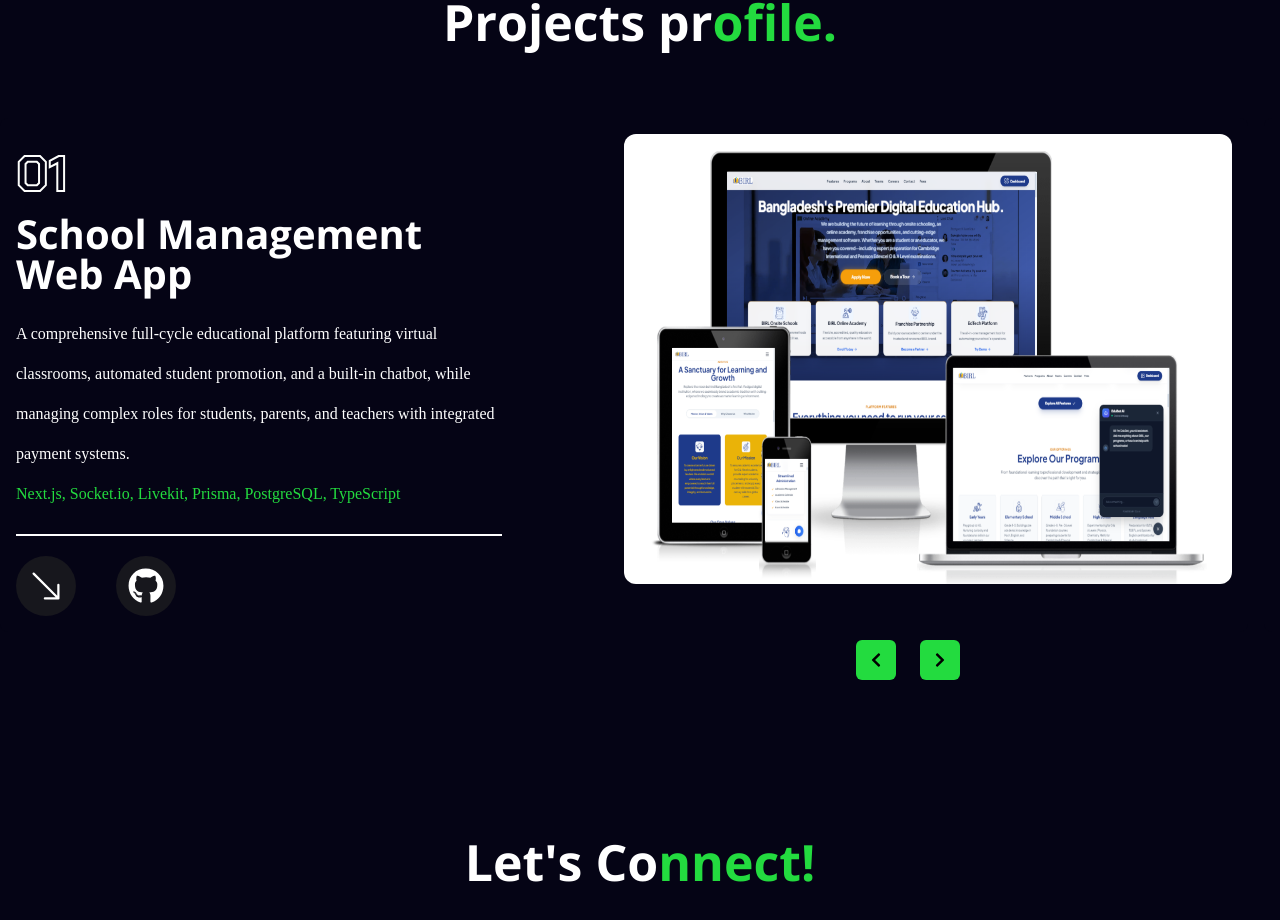
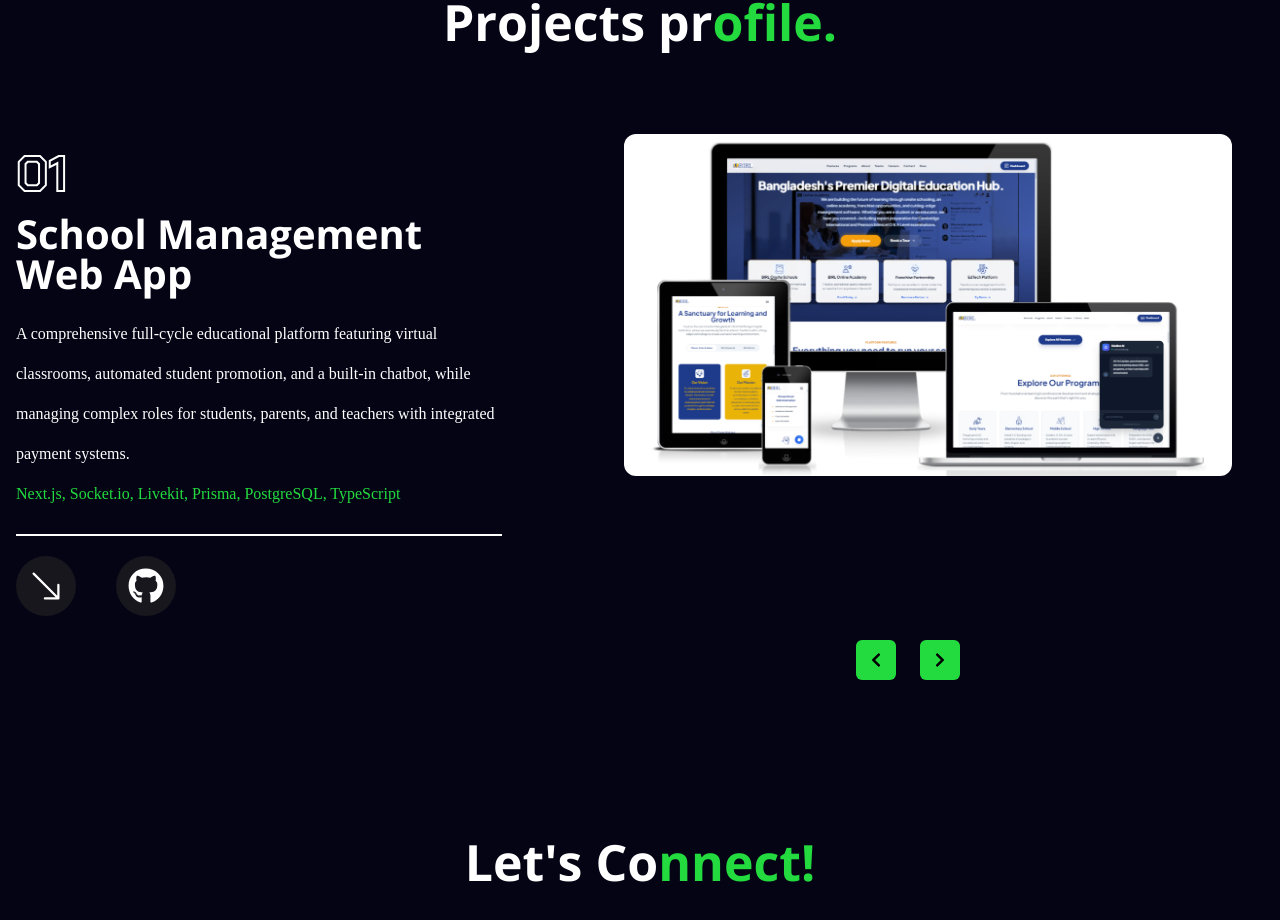
Before and after one commit to xplorekamrul/My_Porfolio_InReact, a React (Vite) app: page / in a window 1280 px wide. Shown: the part 2892-3812 px from the top of the page. Built offline with nearby package versions, Linux system fonts and the light colour scheme; a web font is replaced by a local one.

Commit message:
ratio change

```diff
--- a/src/Pages/Work.jsx
+++ b/src/Pages/Work.jsx
@@ -1,29 +1,28 @@
-import React, { useEffect, useRef, useState } from 'react';
+import { Tooltip, TooltipContent, TooltipProvider, TooltipTrigger } from '@radix-ui/react-tooltip';
+import { useEffect, useRef, useState } from 'react';
+import { BsArrowDownRight } from "react-icons/bs";
+import { FaChevronLeft, FaChevronRight, FaGithub } from "react-icons/fa";
 import { Container } from '../Components/Container';
+import Flex from '../Components/Flex';
 import Heading from '../Components/Heading';
-import Flex from '../Components/Flex';
+import Image from '../Components/Image';
 import Paragraph from '../Components/Paragraph';
-import { BsArrowDownRight } from "react-icons/bs";
-import { FaGithub, FaChevronLeft, FaChevronRight } from "react-icons/fa";
-import { Tooltip, TooltipContent, TooltipProvider, TooltipTrigger } from '@radix-ui/react-tooltip';
-import Image from '../Components/Image';
-import slider1 from '../assets/portfolio-showcase (6).png';
+import slider16 from '../assets/paroject_slider (1).png';
+import slider12 from '../assets/paroject_slider (2).png';
+import slider15 from '../assets/paroject_slider (3).png';
+import slider14 from '../assets/paroject_slider (4).png';
+import slider17 from '../assets/paroject_slider (5).png';
+import slider13 from '../assets/paroject_slider (6).png';
 import slider2 from '../assets/portfolio-showcase (1).jpeg';
+import slider6 from '../assets/portfolio-showcase (2).png';
 import slider3 from '../assets/portfolio-showcase (4).png';
 import slider4 from '../assets/portfolio-showcase (5).png';
-import slider5 from '../assets/portfolio-showcase (2).png';
-import slider6 from '../assets/portfolio-showcase (2).png';
+import slider1 from '../assets/portfolio-showcase (6).png';
 import slider7 from '../assets/portfolio-showcase (7).png';
+import slider9 from '/sliders (1).png';
+import slider11 from '/sliders (3).png';
+import slider10 from '/sliders (4).png';
 import slider8 from '/sliders (5).png';
-import slider9 from '/sliders (1).png';
-import slider10 from '/sliders (4).png';
-import slider11 from '/sliders (3).png';
-import slider12 from '../assets/paroject_slider (2).png';
-import slider13 from '../assets/paroject_slider (6).png';
-import slider14 from '../assets/paroject_slider (4).png';
-import slider15 from '../assets/paroject_slider (3).png';
-import slider16 from '../assets/paroject_slider (1).png';
-import slider17 from '../assets/paroject_slider (5).png';
 
 // Array of project objects
 const projects = [
@@ -300,9 +299,9 @@ const Work = () => {
                 </div>
 
                 {/* Image Div */}
-                <div className="w-full md:w-[50%] h-[280px] lg:h-[450px] mt-10 md:mt-0">
-                  <div className="h-full flex flex-col justify-center items-center">
-                    <Image imgSrc={project.image} className="w-full h-full rounded-xl" />
+                <div className="w-full md:w-[50%] mt-10 md:mt-0">
+                  <div className="w-full aspect-video flex flex-col justify-center items-center">
+                    <Image imgSrc={project.image} className="w-full h-full object-cover rounded-xl" />
                   </div>
                 </div>
               </Flex>
```
